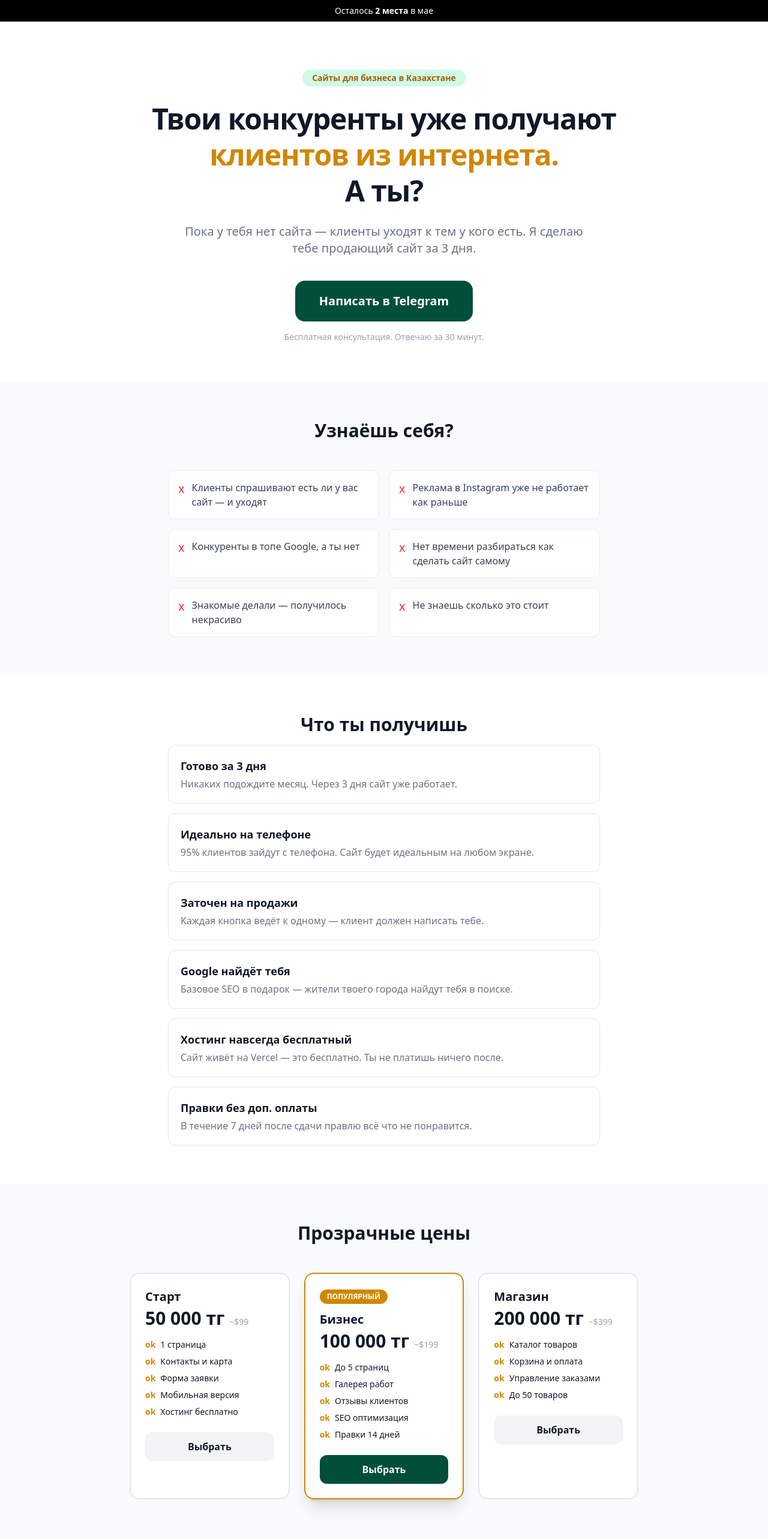
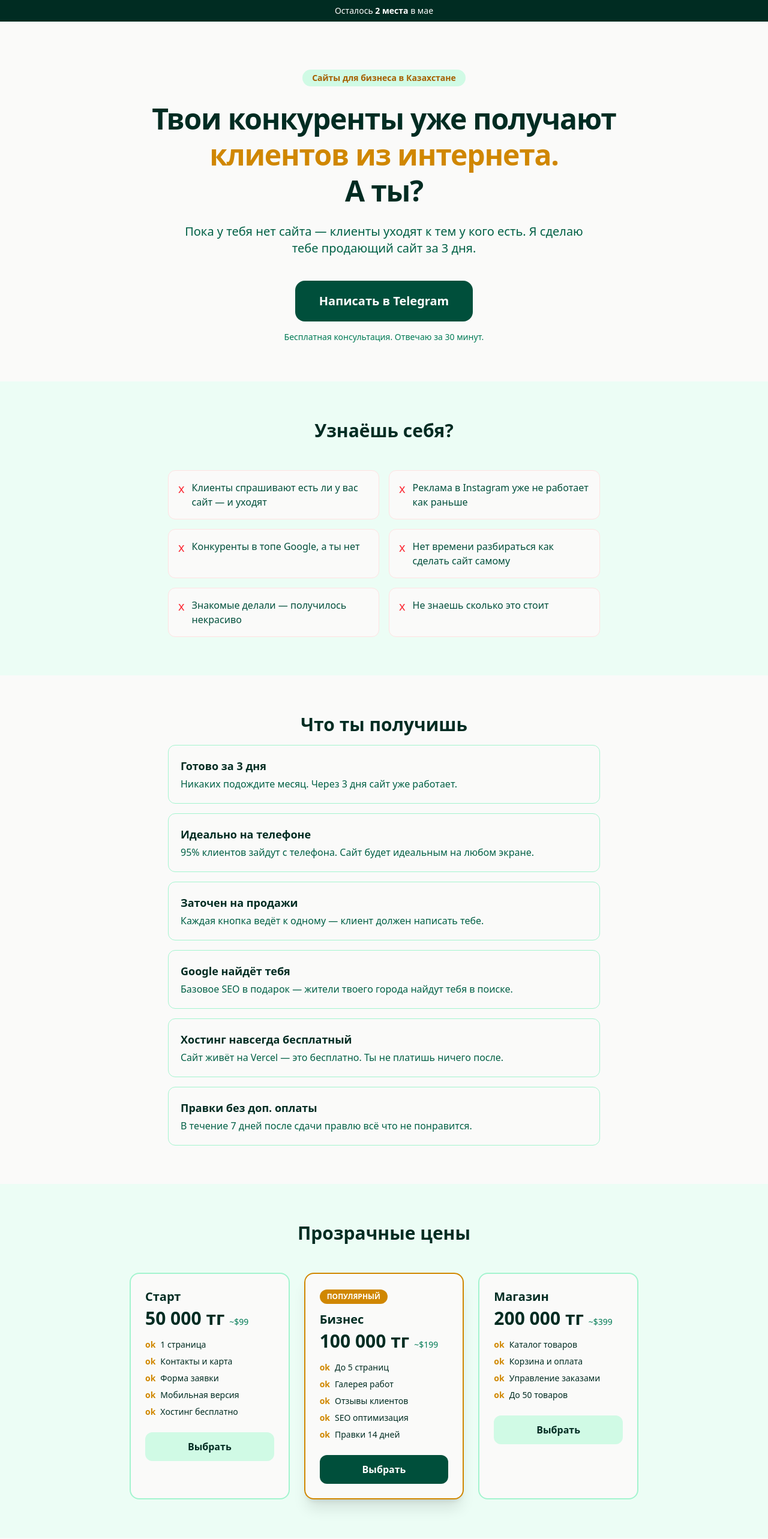
Before and after one commit to IsTiK52/one, a Next.js app: page / in a window 1280 px wide. Shown: the top 2566 px of the page at 60% size. Built offline with nearby package versions, Linux system fonts and the light colour scheme.

Commit message:
full green theme

```diff
--- a/app/page.tsx
+++ b/app/page.tsx
@@ -1,7 +1,7 @@
 export default function Home() {
   return (
-    <main className="min-h-screen bg-white text-gray-900" style={{fontFamily: "system-ui, sans-serif"}}>
-      <div className="bg-black text-white text-center py-2 text-sm">
+    <main className="min-h-screen bg-stone-50 text-emerald-950" style={{fontFamily: "system-ui, sans-serif"}}>
+      <div className="bg-emerald-950 text-white text-center py-2 text-sm">
         Осталось <strong>2 места</strong> в мае
       </div>
       <section className="max-w-4xl mx-auto px-6 pt-20 pb-16 text-center">
@@ -13,23 +13,23 @@ export default function Home() {
           <span className="text-yellow-600">клиентов из интернета.</span><br />
           А ты?
         </h1>
-        <p className="text-xl text-gray-500 mb-10 max-w-2xl mx-auto">
+        <p className="text-xl text-emerald-800 mb-10 max-w-2xl mx-auto">
           Пока у тебя нет сайта — клиенты уходят к тем у кого есть. Я сделаю тебе продающий сайт за 3 дня.
         </p>
         <a href="https://t.me/wyikai" target="_blank" rel="noreferrer"
           className="inline-block bg-emerald-900 text-white text-xl font-bold px-10 py-5 rounded-2xl hover:bg-emerald-800 transition-colors">
           Написать в Telegram
         </a>
-        <p className="text-gray-400 text-sm mt-4">Бесплатная консультация. Отвечаю за 30 минут.</p>
+        <p className="text-emerald-700 text-sm mt-4">Бесплатная консультация. Отвечаю за 30 минут.</p>
       </section>
-      <section className="bg-gray-50 py-16">
+      <section className="bg-emerald-50 py-16">
         <div className="max-w-3xl mx-auto px-6">
           <h2 className="text-3xl font-black text-center mb-12">Узнаёшь себя?</h2>
           <div className="grid grid-cols-1 md:grid-cols-2 gap-4">
             {["Клиенты спрашивают есть ли у вас сайт — и уходят","Реклама в Instagram уже не работает как раньше","Конкуренты в топе Google, а ты нет","Нет времени разбираться как сделать сайт самому","Знакомые делали — получилось некрасиво","Не знаешь сколько это стоит"].map((item) => (
-              <div key={item} className="flex items-start gap-3 bg-white border border-red-100 rounded-xl p-4">
+              <div key={item} className="flex items-start gap-3 bg-stone-50 border border-red-100 rounded-xl p-4">
                 <span className="text-red-500 text-xl">x</span>
-                <p className="text-gray-700">{item}</p>
+                <p className="text-emerald-900">{item}</p>
               </div>
             ))}
           </div>
@@ -46,16 +46,16 @@ export default function Home() {
             {icon:"free",title:"Хостинг навсегда бесплатный",desc:"Сайт живёт на Vercel — это бесплатно. Ты не платишь ничего после."},
             {icon:"fix",title:"Правки без доп. оплаты",desc:"В течение 7 дней после сдачи правлю всё что не понравится."},
           ].map((item) => (
-            <div key={item.title} className="flex items-start gap-4 border border-gray-200 rounded-xl p-5 hover:border-yellow-400 transition-colors">
+            <div key={item.title} className="flex items-start gap-4 border border-emerald-200 rounded-xl p-5 hover:border-yellow-400 transition-colors">
               <div>
                 <h3 className="font-bold text-lg mb-1">{item.title}</h3>
-                <p className="text-gray-500">{item.desc}</p>
+                <p className="text-emerald-800">{item.desc}</p>
               </div>
             </div>
           ))}
         </div>
       </section>
-      <section className="bg-gray-50 py-16">
+      <section className="bg-emerald-50 py-16">
         <div className="max-w-4xl mx-auto px-6">
           <h2 className="text-3xl font-black text-center mb-12">Прозрачные цены</h2>
           <div className="grid grid-cols-1 md:grid-cols-3 gap-6">
@@ -64,15 +64,15 @@ export default function Home() {
               {name:"Бизнес",price:"100 000 тг",usd:"~$199",features:["До 5 страниц","Галерея работ","Отзывы клиентов","SEO оптимизация","Правки 14 дней"],popular:true},
               {name:"Магазин",price:"200 000 тг",usd:"~$399",features:["Каталог товаров","Корзина и оплата","Управление заказами","До 50 товаров"],popular:false},
             ].map((plan) => (
-              <div key={plan.name} className={`rounded-2xl p-6 border-2 bg-white ${plan.popular ? "border-yellow-600 shadow-xl" : "border-gray-200"}`}>
+              <div key={plan.name} className={`rounded-2xl p-6 border-2 bg-stone-50 ${plan.popular ? "border-yellow-600 shadow-xl" : "border-emerald-200"}`}>
                 {plan.popular && <div className="bg-yellow-600 text-white text-xs font-bold px-3 py-1 rounded-full inline-block mb-3">ПОПУЛЯРНЫЙ</div>}
                 <h3 className="font-black text-xl mb-1">{plan.name}</h3>
-                <div className="mb-4"><span className="text-3xl font-black">{plan.price}</span><span className="text-gray-400 text-sm ml-2">{plan.usd}</span></div>
+                <div className="mb-4"><span className="text-3xl font-black">{plan.price}</span><span className="text-emerald-700 text-sm ml-2">{plan.usd}</span></div>
                 <ul className="space-y-2 mb-6">
                   {plan.features.map((f) => (<li key={f} className="flex items-center gap-2 text-sm"><span className="text-yellow-600 font-bold">ok</span>{f}</li>))}
                 </ul>
                 <a href="https://t.me/wyikai" target="_blank" rel="noreferrer"
-                  className={`block text-center py-3 rounded-xl font-bold transition-colors ${plan.popular ? "bg-emerald-900 text-white hover:bg-emerald-800" : "bg-gray-100 text-gray-900 hover:bg-gray-200"}`}>
+                  className={`block text-center py-3 rounded-xl font-bold transition-colors ${plan.popular ? "bg-emerald-900 text-white hover:bg-emerald-800" : "bg-emerald-100 text-emerald-950 hover:bg-gray-200"}`}>
                   Выбрать
                 </a>
               </div>
@@ -93,7 +93,7 @@ export default function Home() {
               <span className="text-5xl font-black text-green-100 w-16 shrink-0">{item.step}</span>
               <div className="pt-2">
                 <h3 className="font-bold text-xl mb-1">{item.title}</h3>
-                <p className="text-gray-500">{item.desc}</p>
+                <p className="text-emerald-800">{item.desc}</p>
               </div>
             </div>
           ))}
@@ -102,14 +102,14 @@ export default function Home() {
       <section className="py-24 text-center px-6">
         <p className="text-yellow-600 font-semibold mb-3">Осталось 2 места в мае</p>
         <h2 className="text-4xl font-black mb-4">Готов начать?</h2>
-        <p className="text-gray-500 mb-10 max-w-lg mx-auto">Напиши прямо сейчас и получи бесплатную консультацию</p>
+        <p className="text-emerald-800 mb-10 max-w-lg mx-auto">Напиши прямо сейчас и получи бесплатную консультацию</p>
         <a href="https://t.me/wyikai" target="_blank" rel="noreferrer"
           className="inline-block bg-emerald-900 text-white text-xl font-bold px-10 py-5 rounded-2xl hover:bg-emerald-800 transition-colors">
           Написать в Telegram
         </a>
-        <p className="text-gray-400 text-sm mt-4">Отвечаю в течение 30 минут</p>
+        <p className="text-emerald-700 text-sm mt-4">Отвечаю в течение 30 минут</p>
       </section>
-      <footer className="border-t border-gray-100 py-6 text-center text-gray-400 text-sm">
+      <footer className="border-t border-emerald-100 py-6 text-center text-emerald-700 text-sm">
         2026 — Сайты для бизнеса в Казахстане
       </footer>
     </main>
```
